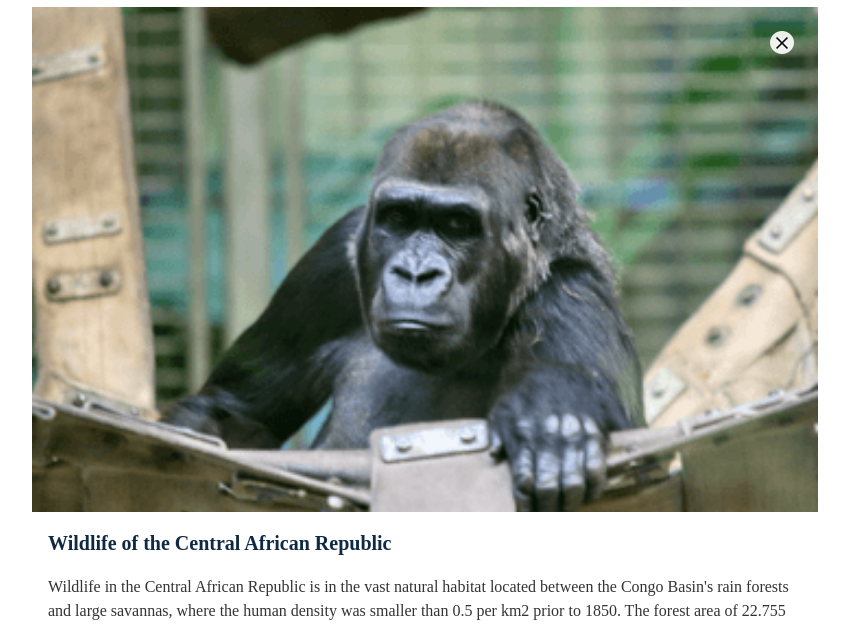
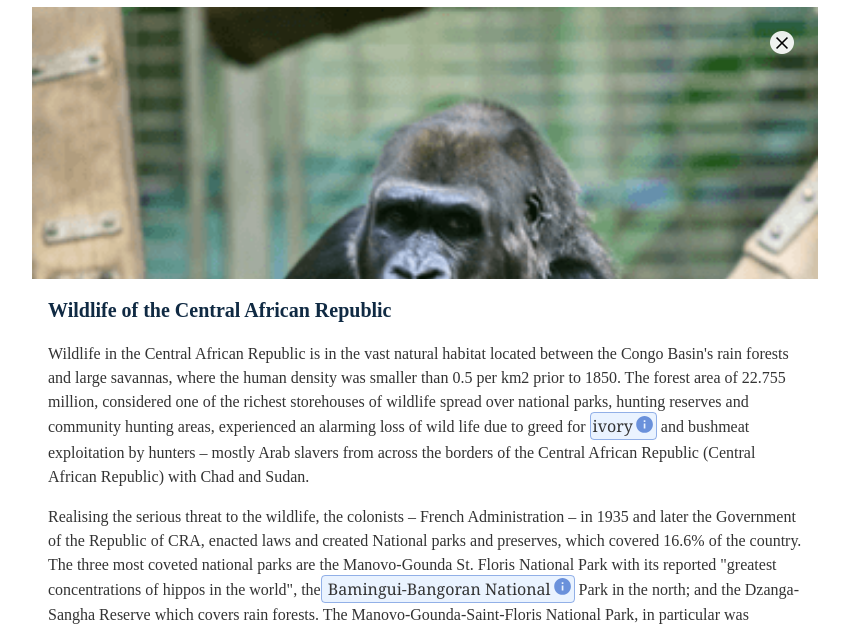
Before and after one commit to sudhanshugautam3/sudhanshugautam3.github.io, a plain HTML site: page englishtablet.html in a window 1280 px wide. Shown: the part 143-770 px from the top of the page, without its empty margins (215-1064 px from the left). Drawn offline with Linux system fonts and the light colour scheme.

Commit message:
update max-height

```diff
--- a/css/englishtablet.css
+++ b/css/englishtablet.css
@@ -36,7 +36,7 @@ body {
   width               : 100%;
   position            : relative;
   margin              : 0;
-  max-height          : 505px;
+  max-height          : 272px;
   left                : 0px;
   transform           : rotate(0deg);
   opacity             : 1.0;
```
